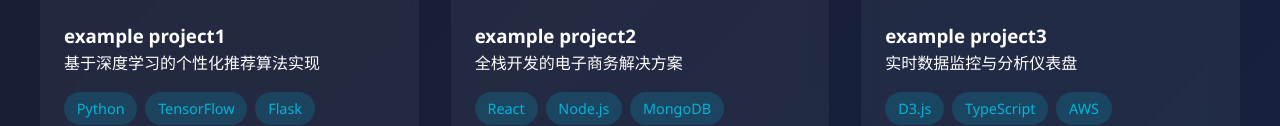
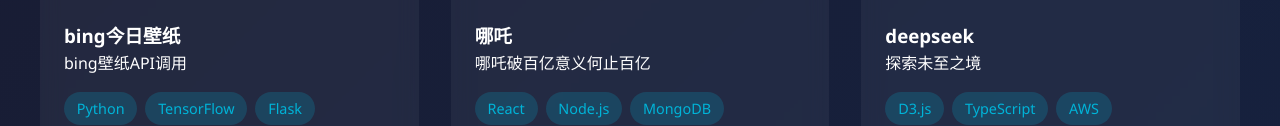
Before and after one commit to 2012szc/index, a plain HTML site: page index.html in a window 1280 px wide. Shown: the part 1091-1217 px from the top of the page. Drawn offline with Linux system fonts and the light colour scheme.

Commit message:
版本 v1.12b 内测版，修复已知bug，加强了页面布局

```diff
--- a/index.html
+++ b/index.html
@@ -259,11 +259,11 @@
         <div class="projects-grid">
             <!-- 示例项目卡片 -->
             <div class="project-card">
-                <img src="https://picsum.photos/400/300?random=1"
+                <img src="https://bing.img.run/1920x1080_302.php"
                      alt="Project 1"
                      class="project-image">
-                <h3>example project1</h3>
-                <p>基于深度学习的个性化推荐算法实现</p>
+                <h3>bing今日壁纸</h3>
+                <p>bing壁纸API调用</p>
                 <div class="tech-tags">
                     <span class="tag">Python</span>
                     <span class="tag">TensorFlow</span>
@@ -272,11 +272,11 @@
             </div>
 
             <div class="project-card">
-                <img src="https://picsum.photos/400/300?random=2"
+                <img src="https://n.sinaimg.cn/tech/transform/132/w630h302/20250214/b3a0-fbfd002a5b4b37cc03bddfd6b8c1023b.jpg"
                      alt="Project 2"
                      class="project-image">
-                <h3>example project2</h3>
-                <p>全栈开发的电子商务解决方案</p>
+                <h3>哪吒</h3>
+                <p>哪吒破百亿意义何止百亿</p>
                 <div class="tech-tags">
                     <span class="tag">React</span>
                     <span class="tag">Node.js</span>
@@ -285,11 +285,11 @@
             </div>
 
             <div class="project-card">
-                <img src="https://picsum.photos/400/300?random=3"
+                <img src="https://www.deepseek.com/_next/image?url=https%3A%2F%2Fcdn.deepseek.com%2Flogo.png&w=1920&q=75"
                      alt="Project 3"
                      class="project-image">
-                <h3>example project3</h3>
-                <p>实时数据监控与分析仪表盘</p>
+                <h3>deepseek</h3>
+                <p>探索未至之境</p>
                 <div class="tech-tags">
                     <span class="tag">D3.js</span>
                     <span class="tag">TypeScript</span>
```
